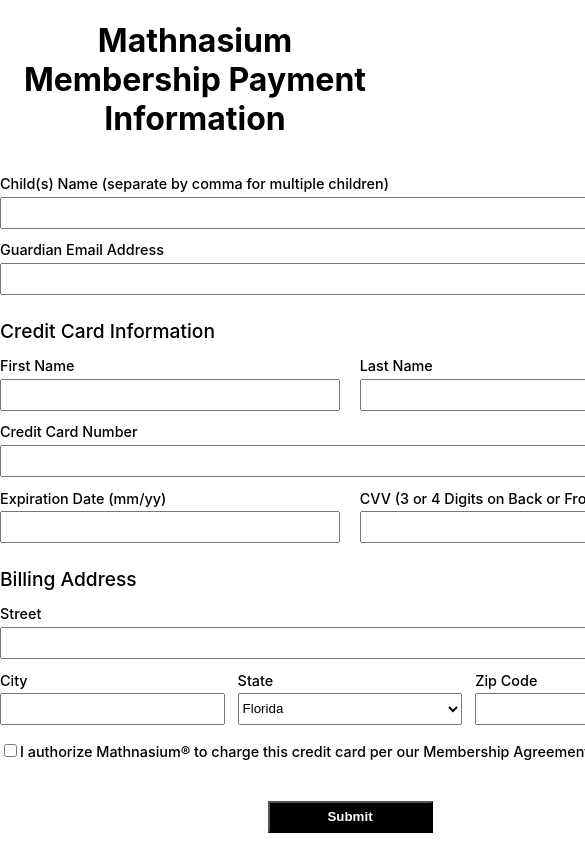
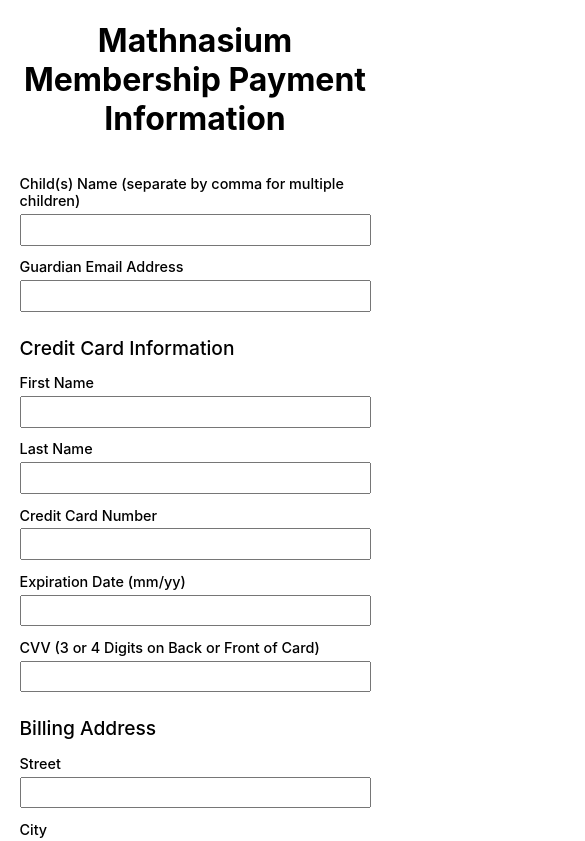
Before and after one commit to mathewbwilliamson/mn-form, a React (Create React App) app: page / in a window 390 px wide. Shown: the top 841 px of the page, 585 px wide, since content can reach past the window. Built offline with nearby package versions, Linux system fonts and the light colour scheme.

Commit message:
Added media queries

```diff
--- a/src/App.css
+++ b/src/App.css
@@ -1,7 +1,11 @@
 .App {
   text-align: center;
+  width: 100%;
 }
 
+html {
+  width: 100%;
+}
 .App-logo {
   height: 40vmin;
   pointer-events: none;
--- a/src/App.tsx
+++ b/src/App.tsx
@@ -16,4 +16,5 @@
 
 const Title = styled.h1`
   font-size: 2rem;
+  width: 100vw;
 `;
--- a/src/components/Form/MainForm.tsx
+++ b/src/components/Form/MainForm.tsx
@@ -20,6 +20,10 @@
   display: flex;
   flex-direction: row;
   justify-content: space-between;
+
+  @media (max-width: 700px) {
+    flex-direction: column;
+  }
 `;
 
 const GroupedFieldSpacing = styled.div`
--- a/src/components/Form/mainForm.css
+++ b/src/components/Form/mainForm.css
@@ -4,3 +4,8 @@
   margin: 24px auto;
   width: 700px;
 }
+@media (max-width: 700px) {
+  .main-form {
+    width: 90vw;
+  }
+}
--- a/src/components/FormElements/Label.tsx
+++ b/src/components/FormElements/Label.tsx
@@ -8,6 +8,7 @@
 `;
 
 export const LargeLabel = styled.label`
+  width: 100vw;
   text-align: left;
   font-weight: 500;
   font-size: 1.2rem;
```
Also changed, not shown: src/ToDo.md (+3 -3 lines).
